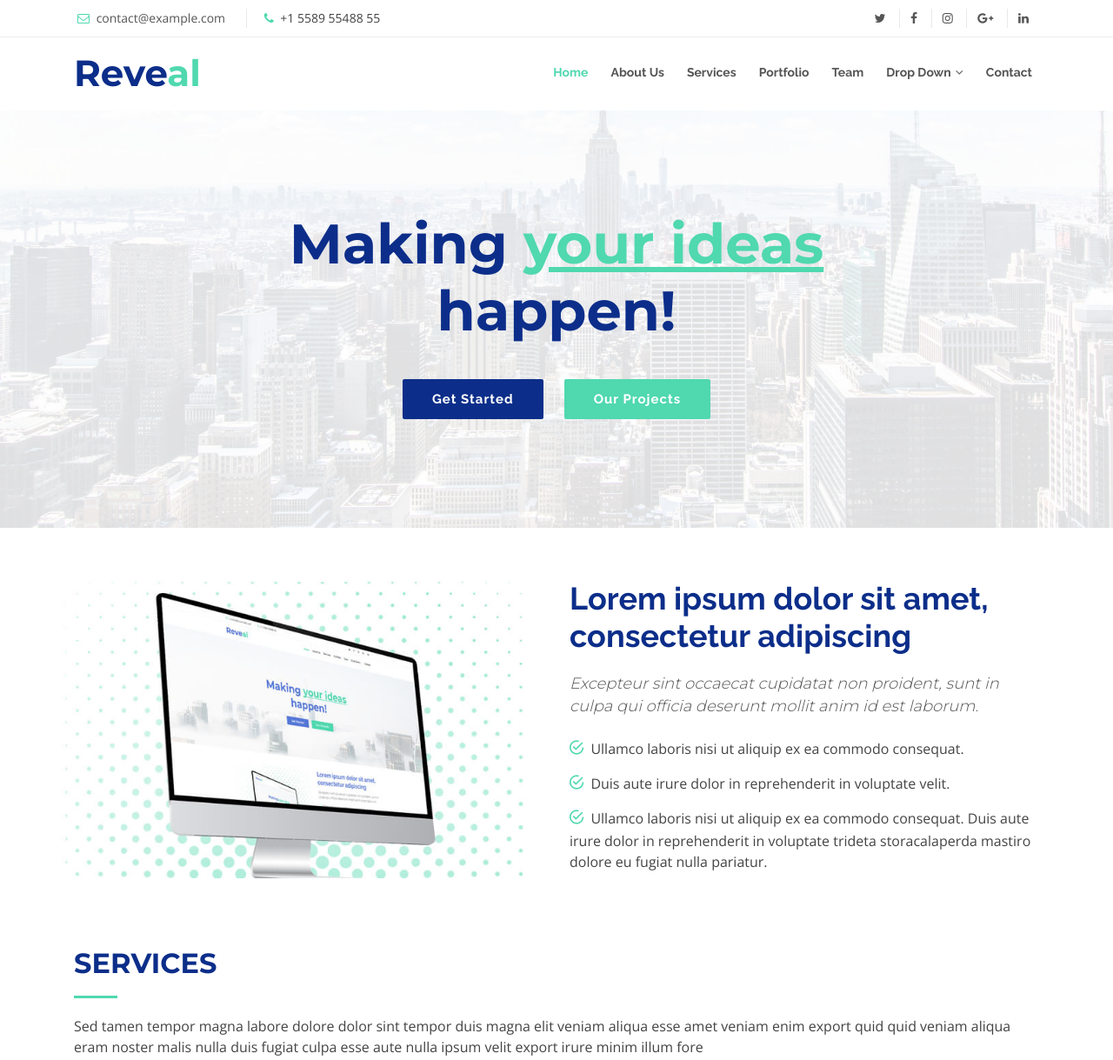
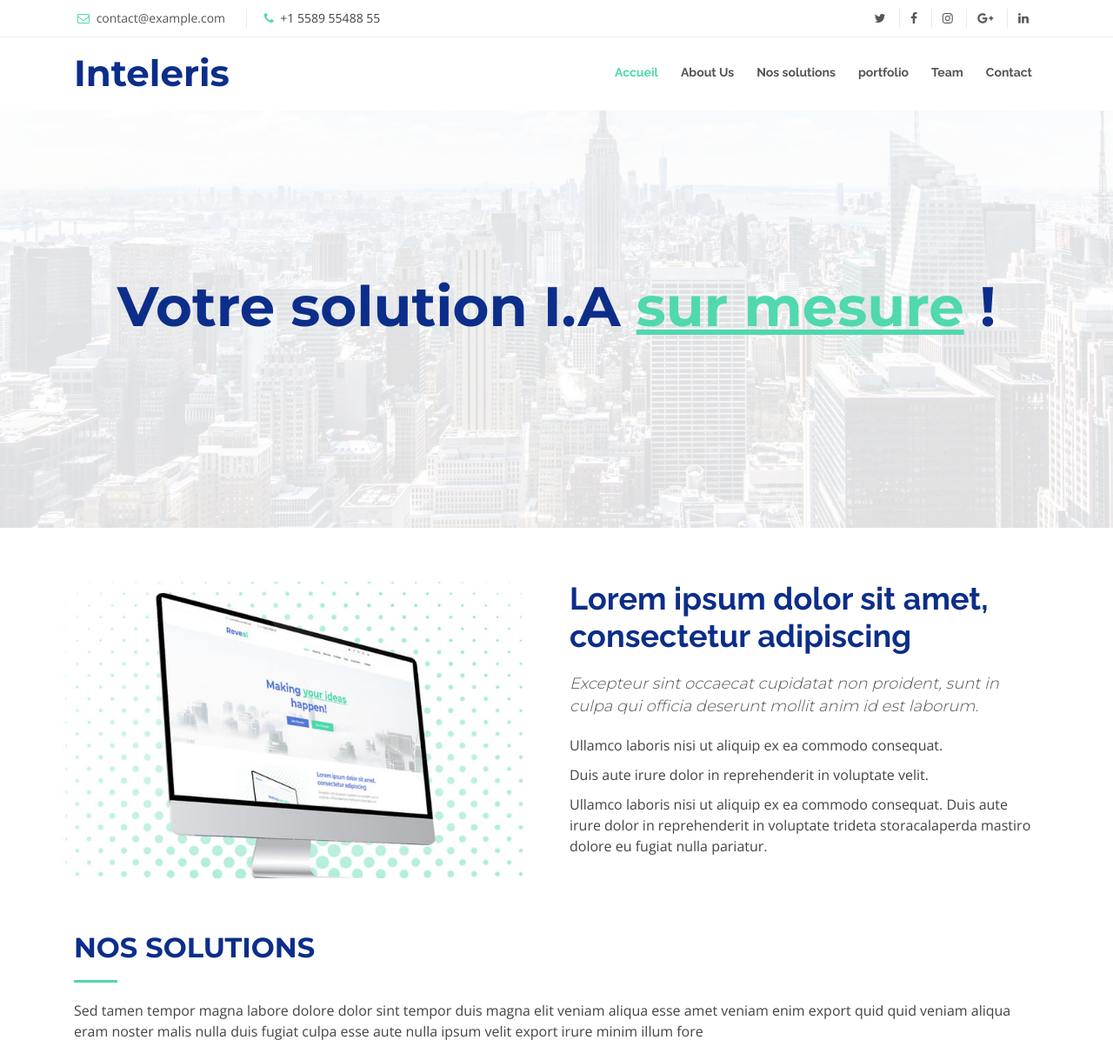
Before and after one commit to Endyrmion/endyrmion.github.io, a plain HTML site: page index.html in a window 1280 px wide. Shown: the top 1219 px of the page at 87% size. Drawn offline with nearby package versions, Linux system fonts and the light colour scheme; some packages are replaced by stand-ins of ours; files whose address does not match are found by name.

Commit message:
update website v.01

```diff
--- a/index.html
+++ b/index.html
@@ -2,7 +2,7 @@
 <html lang="en">
 <head>
   <meta charset="utf-8">
-  <title>Reveal Bootstrap Template</title>
+  <title>Inteleris Bootstrap Template</title>
   <meta content="width=device-width, initial-scale=1.0" name="viewport">
   <meta content="" name="keywords">
   <meta content="" name="description">
@@ -27,13 +27,6 @@
 
   <!-- Main Stylesheet File -->
   <link href="css/style.css" rel="stylesheet">
-
-  <!-- =======================================================
-    Theme Name: Reveal
-    Theme URL: https://bootstrapmade.com/reveal-bootstrap-corporate-template/
-    Author: BootstrapMade.com
-    License: https://bootstrapmade.com/license/
-  ======================================================= -->
 </head>
 
 <body id="body">
@@ -64,26 +57,26 @@
     <div class="container">
 
       <div id="logo" class="pull-left">
-        <h1><a href="#body" class="scrollto">Reve<span>al</span></a></h1>
+        <h1><a href="#body" class="scrollto">Inteleris</a></h1>
         <!-- Uncomment below if you prefer to use an image logo -->
         <!-- <a href="#body"><img src="img/logo.png" alt="" title="" /></a>-->
       </div>
 
       <nav id="nav-menu-container">
         <ul class="nav-menu">
-          <li class="menu-active"><a href="#body">Home</a></li>
+          <li class="menu-active"><a href="#body">Accueil</a></li>
           <li><a href="#about">About Us</a></li>
-          <li><a href="#services">Services</a></li>
-          <li><a href="#portfolio">Portfolio</a></li>
+          <li><a href="#services">Nos solutions</a></li>
+          <li><a href="#portfolio">portfolio</a></li>
           <li><a href="#team">Team</a></li>
-          <li class="menu-has-children"><a href="">Drop Down</a>
+          <!--<li class="menu-has-children"><a href="">Drop Down</a>
             <ul>
               <li><a href="#">Drop Down 1</a></li>
               <li><a href="#">Drop Down 3</a></li>
               <li><a href="#">Drop Down 4</a></li>
               <li><a href="#">Drop Down 5</a></li>
             </ul>
-          </li>
+          </li>-->
           <li><a href="#contact">Contact</a></li>
         </ul>
       </nav><!-- #nav-menu-container -->
@@ -96,11 +89,11 @@
   <section id="intro">
 
     <div class="intro-content">
-      <h2>Making <span>your ideas</span><br>happen!</h2>
-      <div>
+      <h2>Votre solution I.A <span>sur mesure</span> !</h2>
+      <!--<div>
         <a href="#about" class="btn-get-started scrollto">Get Started</a>
         <a href="#portfolio" class="btn-projects scrollto">Our Projects</a>
-      </div>
+      </div>-->
     </div>
 
     <div id="intro-carousel" class="owl-carousel" >
@@ -130,9 +123,9 @@
             <h3>Excepteur sint occaecat cupidatat non proident, sunt in culpa qui officia deserunt mollit anim id est laborum.</h3>
 
             <ul>
-              <li><i class="ion-android-checkmark-circle"></i> Ullamco laboris nisi ut aliquip ex ea commodo consequat.</li>
-              <li><i class="ion-android-checkmark-circle"></i> Duis aute irure dolor in reprehenderit in voluptate velit.</li>
-              <li><i class="ion-android-checkmark-circle"></i> Ullamco laboris nisi ut aliquip ex ea commodo consequat. Duis aute irure dolor in reprehenderit in voluptate trideta storacalaperda mastiro dolore eu fugiat nulla pariatur.</li>
+              <li></i> Ullamco laboris nisi ut aliquip ex ea commodo consequat.</li>
+              <li></i> Duis aute irure dolor in reprehenderit in voluptate velit.</li>
+              <li></i> Ullamco laboris nisi ut aliquip ex ea commodo consequat. Duis aute irure dolor in reprehenderit in voluptate trideta storacalaperda mastiro dolore eu fugiat nulla pariatur.</li>
             </ul>
 
           </div>
@@ -147,7 +140,7 @@
     <section id="services">
       <div class="container">
         <div class="section-header">
-          <h2>Services</h2>
+          <h2>Nos solutions</h2>
           <p>Sed tamen tempor magna labore dolore dolor sint tempor duis magna elit veniam aliqua esse amet veniam enim export quid quid veniam aliqua eram noster malis nulla duis fugiat culpa esse aute nulla ipsum velit export irure minim illum fore</p>
         </div>
 
@@ -324,7 +317,7 @@
     <!--==========================
       Testimonials Section
     ============================-->
-    <section id="testimonials" class="wow fadeInUp">
+  <!--  <section id="testimonials" class="wow fadeInUp">
       <div class="container">
         <div class="section-header">
           <h2>Testimonials</h2>
@@ -390,12 +383,12 @@
         </div>
 
       </div>
-    </section><!-- #testimonials -->
+    </section> --> <!-- #testimonials -->
 
     <!--==========================
       Call To Action Section
     ============================-->
-    <section id="call-to-action" class="wow fadeInUp">
+   <!-- <section id="call-to-action" class="wow fadeInUp">
       <div class="container">
         <div class="row">
           <div class="col-lg-9 text-center text-lg-left">
@@ -408,8 +401,7 @@
         </div>
 
       </div>
-    </section><!-- #call-to-action -->
-
+    </section> --> <!-- #call-to-action -->
     <!--==========================
       Our Team Section
     ============================-->
@@ -493,7 +485,7 @@
     <section id="contact" class="wow fadeInUp">
       <div class="container">
         <div class="section-header">
-          <h2>Contact Us</h2>
+          <h2>Contactez-nous</h2>
           <p>Sed tamen tempor magna labore dolore dolor sint tempor duis magna elit veniam aliqua esse amet veniam enim export quid quid veniam aliqua eram noster malis nulla duis fugiat culpa esse aute nulla ipsum velit export irure minim illum fore</p>
         </div>
 
@@ -526,7 +518,7 @@
         </div>
       </div>
 
-      <div id="google-map" data-latitude="40.713732" data-longitude="-74.0092704"></div>
+      <!--<div id="google-map" data-latitude="40.713732" data-longitude="-74.0092704"></div>-->
 
       <div class="container">
         <div class="form">
@@ -566,17 +558,12 @@
   <footer id="footer">
     <div class="container">
       <div class="copyright">
-        &copy; Copyright <strong>Reveal</strong>. All Rights Reserved
+        &copy; Copyright <strong>Inteleris</strong>. All Rights Reserved
       </div>
-      <div class="credits">
-        <!--
-          All the links in the footer should remain intact.
-          You can delete the links only if you purchased the pro version.
-          Licensing information: https://bootstrapmade.com/license/
-          Purchase the pro version with working PHP/AJAX contact form: https://bootstrapmade.com/buy/?theme=Reveal
-        -->
+      <!--<div class="credits">
         <a href="https://bootstrapmade.com/">Free Bootstrap Templates</a> by BootstrapMade
       </div>
+      -->
     </div>
   </footer><!-- #footer -->
 
```
